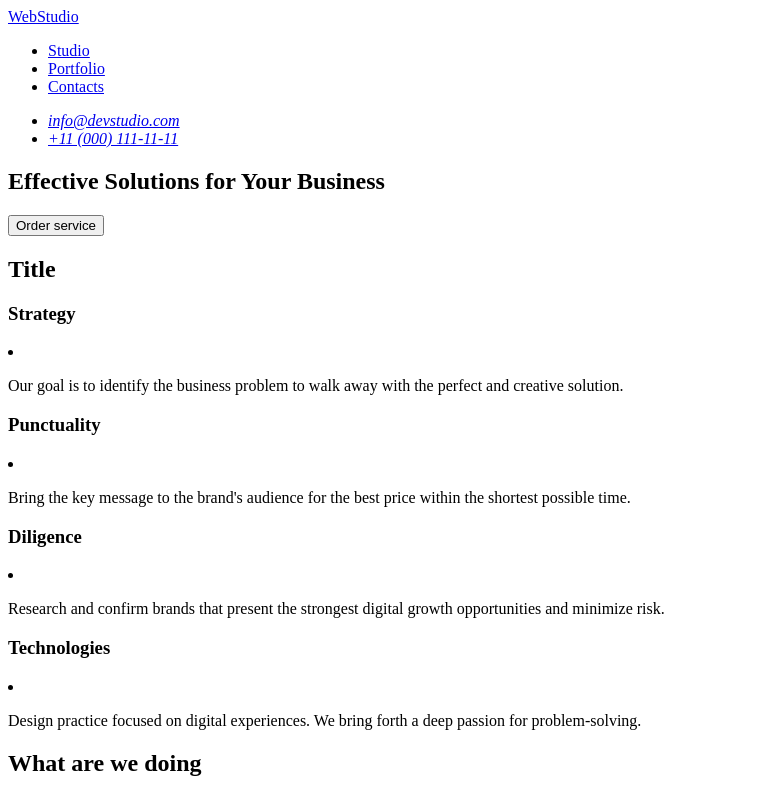
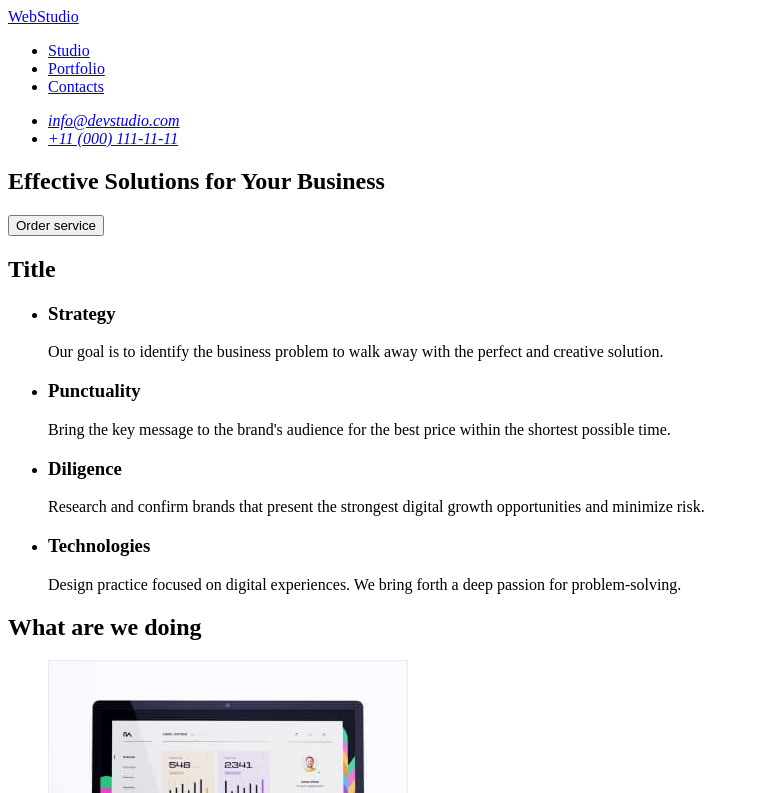
Before and after one commit to SecaraAdrian/goit-markup-hw-01, a plain HTML site: page index.html in a window 1280 px wide. Shown: the top 793 px of the page, without its empty margins (0-759 px from the left). Drawn offline with Linux system fonts and the light colour scheme.

Commit message:
homework

```diff
--- a/index.html
+++ b/index.html
@@ -40,18 +40,18 @@
     <section>
         <h2>Title</h2>
             <div>
-                <ul></ul>
-               <h3>Strategy</h3>
-              <li><p>Our goal is to identify the business problem to walk away with the perfect
+                <ul>
+               <li><h3>Strategy</h3>
+              <p>Our goal is to identify the business problem to walk away with the perfect
                 and creative solution.</p></li>
-             <h3>Punctuality</h3>
-               <li><p>Bring the key message to the brand's audience for the best price within the
+             <li><h3>Punctuality</h3>
+               <p>Bring the key message to the brand's audience for the best price within the
                 shortest possible time.</p></li>
-              <h3>Diligence</h3>
-               <li><p>Research and confirm brands that present the strongest digital growth
+              <li><h3>Diligence</h3>
+               <p>Research and confirm brands that present the strongest digital growth
                 opportunities and minimize risk.</p></li>
-              <h3>Technologies</h3>
-               <li><p>Design practice focused on digital experiences. We bring forth a deep passion for problem-solving.</p></li>
+              <li><h3>Technologies</h3>
+               <p>Design practice focused on digital experiences. We bring forth a deep passion for problem-solving.</p></li>
             </ul></div>
         </section>
         <section>
@@ -127,8 +127,8 @@
 </main>
 <footer>
    <section>
-    <href="./index.html">WebStudio</href>
-          <p>Increase the flow of customers and sales for your business with digital marketing & growth solutions.</p></li>
+    <a href="./index.html">WebStudio</a>
+          <p>Increase the flow of customers and sales for your business with digital marketing & growth solutions.</p>
    </section>
 </footer>
 </body>
```
